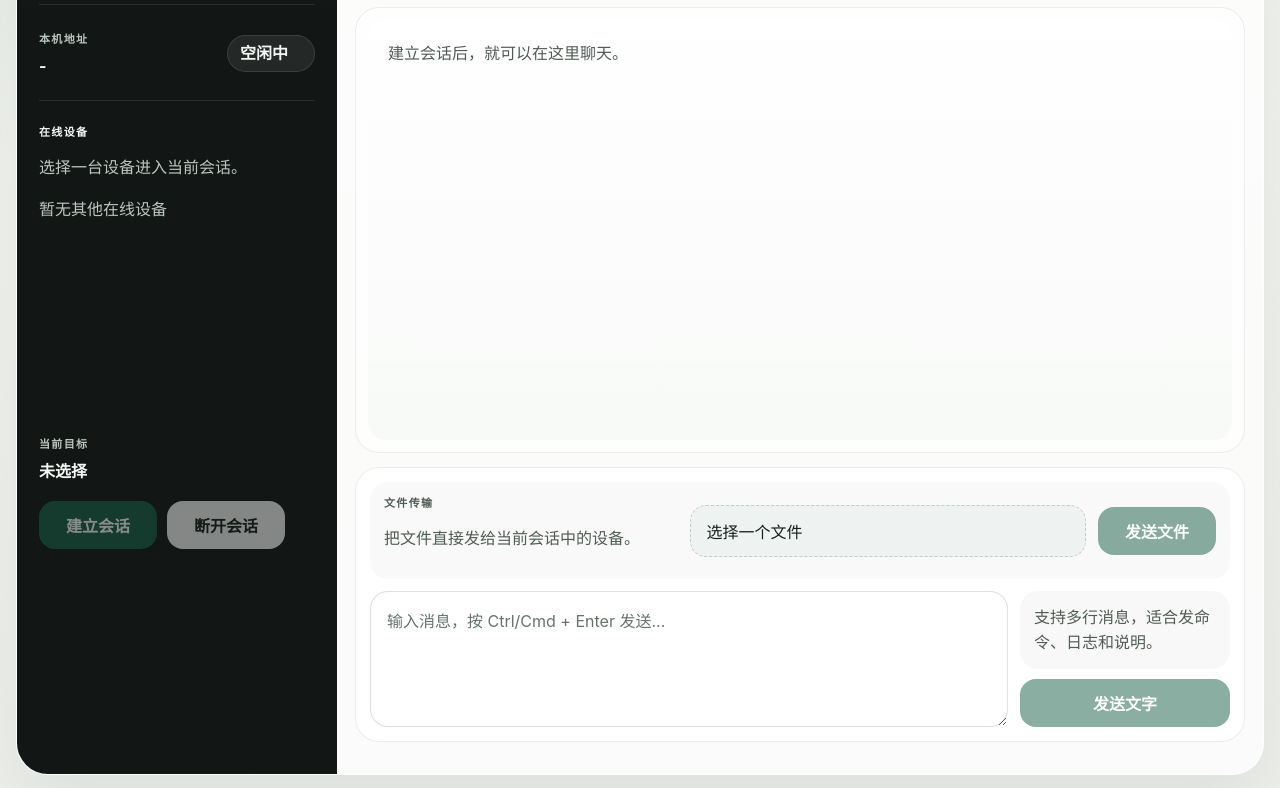
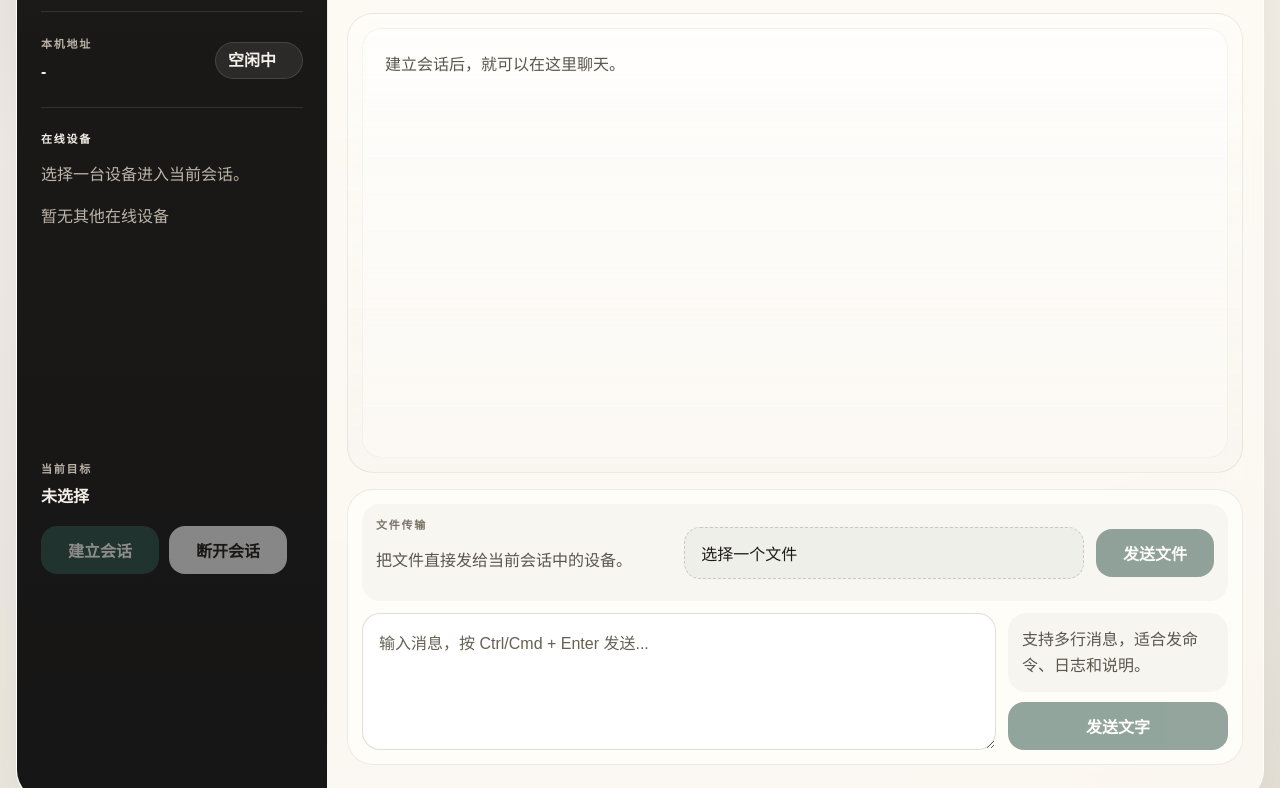
Before and after one commit to thtwz/localShare, a website: page public/index.html in a window 1280 px wide. Shown: the part 191-979 px from the top of the page. Drawn offline with Linux system fonts and the light colour scheme; no server answers.

Commit message:
Refine localshare interface styling

```diff
--- a/public/style.css
+++ b/public/style.css
@@ -1,24 +1,27 @@
 :root {
   color-scheme: light;
-  --bg: #edf0eb;
-  --bg-accent: #e4ebe5;
-  --shell: rgba(255, 255, 255, 0.72);
-  --surface: rgba(255, 255, 255, 0.9);
-  --surface-strong: #ffffff;
-  --sidebar: #121715;
+  --bg: #ece9e1;
+  --bg-warm: #f6f3ed;
+  --shell: rgba(255, 252, 247, 0.78);
+  --surface: rgba(255, 251, 246, 0.9);
+  --surface-strong: #fffdf8;
+  --sidebar: #171616;
+  --sidebar-soft: rgba(255, 255, 255, 0.06);
   --sidebar-line: rgba(255, 255, 255, 0.1);
-  --text: #16201a;
-  --text-soft: #4f5d54;
-  --text-inverse: #f4f7f4;
-  --text-inverse-soft: #bcc6bf;
-  --line: rgba(22, 32, 26, 0.08);
-  --line-strong: rgba(22, 32, 26, 0.14);
-  --accent: #175f46;
-  --accent-hover: #104c37;
-  --accent-soft: rgba(23, 95, 70, 0.1);
+  --text: #1b1a17;
+  --text-soft: #5b564c;
+  --text-faint: #7a7266;
+  --text-inverse: #f4efe7;
+  --text-inverse-soft: #bcb4a8;
+  --line: rgba(27, 26, 23, 0.08);
+  --line-strong: rgba(27, 26, 23, 0.14);
+  --accent: #284f44;
+  --accent-hover: #1f4037;
+  --accent-soft: rgba(40, 79, 68, 0.1);
+  --incoming: rgba(224, 233, 247, 0.92);
+  --bubble-self: #dde8e2;
   --bubble-peer: #ffffff;
-  --bubble-self: #dcece5;
-  --shadow: 0 30px 80px rgba(18, 24, 20, 0.08);
+  --shadow: 0 28px 80px rgba(34, 28, 20, 0.08);
 }
 
 * {
@@ -32,11 +35,24 @@ body {
 
 body {
   margin: 0;
-  font-family: "SF Pro Display", "PingFang SC", "Helvetica Neue", sans-serif;
+  font-family: "Avenir Next", "PingFang SC", "Hiragino Sans GB", "Microsoft YaHei", sans-serif;
   color: var(--text);
   background:
-    radial-gradient(circle at top left, rgba(23, 95, 70, 0.06), transparent 22%),
-    linear-gradient(180deg, #f3f5f1 0%, var(--bg) 100%);
+    radial-gradient(circle at top left, rgba(40, 79, 68, 0.08), transparent 22%),
+    radial-gradient(circle at bottom right, rgba(167, 148, 111, 0.08), transparent 26%),
+    linear-gradient(180deg, #f6f2ea 0%, var(--bg) 100%);
+}
+
+body::before {
+  content: "";
+  position: fixed;
+  inset: 0;
+  pointer-events: none;
+  background-image:
+    linear-gradient(rgba(255, 255, 255, 0.12), rgba(255, 255, 255, 0.12)),
+    radial-gradient(rgba(0, 0, 0, 0.016) 0.8px, transparent 0.8px);
+  background-size: auto, 8px 8px;
+  opacity: 0.35;
 }
 
 button,
@@ -46,28 +62,41 @@ input {
 }
 
 .app-shell {
-  width: min(1280px, calc(100vw - 32px));
+  position: relative;
+  width: min(1320px, calc(100vw - 32px));
   min-height: calc(100vh - 32px);
   margin: 16px auto;
   display: grid;
-  grid-template-columns: 320px minmax(0, 1fr);
+  grid-template-columns: 310px minmax(0, 1fr);
   overflow: hidden;
-  border: 1px solid rgba(255, 255, 255, 0.66);
+  border: 1px solid rgba(255, 255, 255, 0.7);
   border-radius: 32px;
   background: var(--shell);
   box-shadow: var(--shadow);
-  backdrop-filter: blur(20px);
+  backdrop-filter: blur(22px);
+}
+
+.app-shell::after {
+  content: "";
+  position: absolute;
+  top: 18px;
+  bottom: 18px;
+  left: 310px;
+  width: 1px;
+  background: linear-gradient(180deg, transparent 0%, rgba(27, 26, 23, 0.08) 12%, rgba(27, 26, 23, 0.08) 88%, transparent 100%);
 }
 
 .sidebar {
+  position: relative;
+  z-index: 1;
   display: flex;
   flex-direction: column;
-  gap: 22px;
-  padding: 28px 22px;
+  gap: 24px;
+  padding: 30px 24px;
   color: var(--text-inverse);
   background:
-    linear-gradient(180deg, rgba(255, 255, 255, 0.02), transparent 22%),
-    var(--sidebar);
+    linear-gradient(180deg, rgba(255, 255, 255, 0.02), transparent 24%),
+    linear-gradient(180deg, #1a1918 0%, var(--sidebar) 100%);
 }
 
 .eyebrow,
@@ -76,7 +105,7 @@ input {
   margin: 0;
   font-size: 11px;
   font-weight: 700;
-  letter-spacing: 0.12em;
+  letter-spacing: 0.16em;
   text-transform: uppercase;
 }
 
@@ -89,10 +118,17 @@ input {
   color: var(--text-inverse-soft);
 }
 
+.brand-block h1,
+.conversation-title h2 {
+  font-family: "Iowan Old Style", "Palatino Linotype", "Book Antiqua", "Songti SC", serif;
+  font-weight: 600;
+  letter-spacing: -0.03em;
+}
+
 .brand-block h1 {
   margin: 10px 0 0;
-  font-size: clamp(34px, 4vw, 44px);
-  line-height: 0.96;
+  font-size: clamp(38px, 4vw, 50px);
+  line-height: 0.92;
   color: var(--text-inverse);
 }
 
@@ -100,7 +136,7 @@ input {
 .section-copy,
 .incoming-text,
 .compose-hint {
-  line-height: 1.55;
+  line-height: 1.58;
 }
 
 .subtitle {
@@ -118,7 +154,7 @@ input {
   display: flex;
   align-items: flex-start;
   justify-content: space-between;
-  gap: 16px;
+  gap: 14px;
 }
 
 .identity-block strong,
@@ -139,7 +175,7 @@ input {
   border-radius: 999px;
   color: var(--text-inverse);
   background: rgba(255, 255, 255, 0.08);
-  border: 1px solid rgba(255, 255, 255, 0.1);
+  border: 1px solid rgba(255, 255, 255, 0.12);
 }
 
 .panel-head {
@@ -150,7 +186,7 @@ input {
   display: flex;
   flex-direction: column;
   gap: 8px;
-  min-height: 220px;
+  min-height: 240px;
 }
 
 .peer-chip {
@@ -162,22 +198,22 @@ input {
   color: var(--text-inverse);
   text-align: left;
   cursor: pointer;
-  transition: background 0.16s ease, border-color 0.16s ease, transform 0.16s ease;
+  transition: background 0.18s ease, border-color 0.18s ease, transform 0.18s ease;
 }
 
 .peer-chip:hover {
   transform: translateY(-1px);
-  background: rgba(255, 255, 255, 0.04);
+  background: rgba(255, 255, 255, 0.045);
 }
 
 .peer-chip.selected {
-  background: rgba(255, 255, 255, 0.06);
+  background: rgba(255, 255, 255, 0.065);
   border-color: rgba(255, 255, 255, 0.08);
 }
 
 .peer-chip.connected {
-  background: rgba(23, 95, 70, 0.3);
-  border-color: rgba(173, 220, 196, 0.18);
+  background: rgba(40, 79, 68, 0.42);
+  border-color: rgba(221, 232, 226, 0.16);
 }
 
 .peer-name,
@@ -188,7 +224,7 @@ input {
 .peer-name {
   color: var(--text-inverse);
   font-weight: 650;
-  line-height: 1.45;
+  line-height: 1.44;
 }
 
 .sidebar-meta {
@@ -215,7 +251,7 @@ button {
   color: #ffffff;
   background: var(--accent);
   cursor: pointer;
-  transition: background 0.16s ease, opacity 0.16s ease, transform 0.16s ease;
+  transition: background 0.18s ease, opacity 0.18s ease, transform 0.18s ease;
 }
 
 button:hover:not(:disabled) {
@@ -239,11 +275,13 @@ button:disabled {
 }
 
 .conversation-shell {
+  position: relative;
+  z-index: 1;
   display: grid;
   grid-template-rows: auto auto minmax(0, 1fr) auto;
-  gap: 14px;
+  gap: 16px;
   min-height: 0;
-  padding: 18px;
+  padding: 20px;
 }
 
 .conversation-header,
@@ -257,40 +295,40 @@ button:disabled {
 .conversation-header {
   display: flex;
   justify-content: space-between;
-  gap: 20px;
-  padding: 24px;
-  border-radius: 24px;
+  gap: 24px;
+  padding: 26px 28px;
+  border-radius: 26px;
 }
 
 .conversation-title .section-title,
 .transfer-copy .section-title {
-  color: var(--text-soft);
+  color: var(--text-faint);
 }
 
 .conversation-title h2 {
-  margin: 6px 0 0;
+  margin: 8px 0 0;
   color: var(--text);
-  font-size: clamp(30px, 4vw, 38px);
-  line-height: 1.04;
-  font-weight: 650;
+  font-size: clamp(34px, 4vw, 44px);
+  line-height: 0.98;
 }
 
 .conversation-meta {
   display: flex;
   flex-wrap: wrap;
   gap: 10px;
+  align-self: flex-start;
 }
 
 .meta-chip {
-  min-width: 152px;
+  min-width: 156px;
   padding: 14px 16px;
   border-radius: 18px;
-  background: rgba(22, 32, 26, 0.03);
-  border: 1px solid rgba(22, 32, 26, 0.04);
+  background: rgba(27, 26, 23, 0.03);
+  border: 1px solid rgba(27, 26, 23, 0.04);
 }
 
 .meta-chip .meta-label {
-  color: var(--text-soft);
+  color: var(--text-faint);
 }
 
 .meta-chip strong {
@@ -306,7 +344,7 @@ button:disabled {
   margin-top: 10px;
   overflow: hidden;
   border-radius: 999px;
-  background: rgba(22, 32, 26, 0.08);
+  background: rgba(27, 26, 23, 0.08);
 }
 
 .progress-bar {
@@ -323,11 +361,11 @@ button:disabled {
   align-items: center;
   padding: 18px 22px;
   border-radius: 20px;
-  background: rgba(229, 236, 251, 0.86);
+  background: var(--incoming);
 }
 
 .incoming-panel .section-title {
-  color: var(--text-soft);
+  color: var(--text-faint);
 }
 
 .incoming-text {
@@ -337,30 +375,33 @@ button:disabled {
 
 .chat-shell {
   min-height: 0;
-  padding: 12px;
-  border-radius: 24px;
-  background: rgba(255, 255, 255, 0.64);
+  padding: 14px;
+  border-radius: 26px;
+  background:
+    linear-gradient(180deg, rgba(255, 253, 249, 0.72), rgba(248, 245, 239, 0.86));
 }
 
 .chat-log {
-  min-height: 420px;
+  min-height: 430px;
   height: 100%;
   display: flex;
   flex-direction: column;
   gap: 14px;
-  padding: 20px;
+  padding: 22px;
   overflow: auto;
-  border-radius: 18px;
+  border-radius: 20px;
   background:
-    linear-gradient(180deg, rgba(255, 255, 255, 0.74), rgba(247, 249, 247, 0.94));
+    linear-gradient(180deg, rgba(255, 255, 255, 0.62), rgba(252, 249, 244, 0.94));
+  border: 1px solid rgba(27, 26, 23, 0.04);
 }
 
 .chat-message {
   max-width: min(68%, 560px);
-  padding: 12px 14px;
+  padding: 13px 15px;
   border-radius: 18px 18px 18px 8px;
   background: var(--bubble-peer);
-  border: 1px solid rgba(22, 32, 26, 0.06);
+  border: 1px solid rgba(27, 26, 23, 0.06);
+  box-shadow: 0 10px 24px rgba(27, 26, 23, 0.03);
 }
 
 .chat-message.self {
@@ -372,7 +413,7 @@ button:disabled {
 .chat-author {
   display: block;
   margin-bottom: 6px;
-  color: var(--text-soft);
+  color: var(--text-faint);
   font-size: 12px;
   letter-spacing: 0.06em;
   text-transform: uppercase;
@@ -382,14 +423,14 @@ button:disabled {
   color: var(--text);
   white-space: pre-wrap;
   word-break: break-word;
-  line-height: 1.58;
+  line-height: 1.6;
 }
 
 .composer-shell {
   display: grid;
   gap: 12px;
   padding: 14px;
-  border-radius: 24px;
+  border-radius: 26px;
   background: var(--surface-strong);
 }
 
@@ -400,7 +441,7 @@ button:disabled {
   align-items: center;
   padding: 12px 14px;
   border-radius: 18px;
-  background: rgba(22, 32, 26, 0.026);
+  background: rgba(27, 26, 23, 0.026);
 }
 
 .transfer-copy .section-copy {
@@ -413,9 +454,9 @@ button:disabled {
   min-height: 52px;
   padding: 0 16px;
   color: var(--text);
-  border: 1px dashed rgba(23, 95, 70, 0.24);
+  border: 1px dashed rgba(40, 79, 68, 0.22);
   border-radius: 16px;
-  background: rgba(23, 95, 70, 0.04);
+  background: rgba(40, 79, 68, 0.04);
   cursor: pointer;
 }
 
@@ -425,7 +466,7 @@ button:disabled {
 
 .chat-compose {
   display: grid;
-  grid-template-columns: minmax(0, 1fr) 210px;
+  grid-template-columns: minmax(0, 1fr) 220px;
   gap: 12px;
   align-items: stretch;
 }
@@ -442,7 +483,7 @@ button:disabled {
 }
 
 .chat-compose textarea::placeholder {
-  color: #66746b;
+  color: #666053;
 }
 
 .chat-actions {
@@ -457,12 +498,23 @@ button:disabled {
   padding: 14px;
   color: var(--text-soft);
   border-radius: 18px;
-  background: rgba(22, 32, 26, 0.03);
+  background: rgba(27, 26, 23, 0.03);
 }
 
 .empty-text {
   margin: 0;
   color: var(--text-soft);
+}
+
+.chat-log::-webkit-scrollbar {
+  width: 10px;
+}
+
+.chat-log::-webkit-scrollbar-thumb {
+  border: 2px solid transparent;
+  border-radius: 999px;
+  background: rgba(27, 26, 23, 0.14);
+  background-clip: padding-box;
 }
 
 .overlay {
@@ -473,27 +525,30 @@ button:disabled {
   align-items: center;
   justify-content: center;
   padding: 20px;
-  background: rgba(10, 15, 12, 0.42);
-  backdrop-filter: blur(10px);
+  background: rgba(12, 12, 12, 0.42);
+  backdrop-filter: blur(12px);
 }
 
 .overlay-card {
-  width: min(500px, 100%);
-  padding: 28px;
-  border-radius: 24px;
-  background: rgba(255, 255, 255, 0.96);
-  border: 1px solid rgba(255, 255, 255, 0.74);
-  box-shadow: 0 28px 60px rgba(18, 24, 20, 0.16);
+  width: min(520px, 100%);
+  padding: 30px;
+  border-radius: 26px;
+  background: rgba(255, 252, 247, 0.96);
+  border: 1px solid rgba(255, 255, 255, 0.72);
+  box-shadow: 0 32px 70px rgba(27, 26, 23, 0.16);
 }
 
 .overlay-card .section-title {
-  color: var(--text-soft);
+  color: var(--text-faint);
 }
 
 .overlay-card h3 {
   margin: 10px 0 12px;
   color: var(--text);
-  font-size: 28px;
+  font-size: 30px;
+  line-height: 1.06;
+  font-family: "Iowan Old Style", "Palatino Linotype", "Book Antiqua", "Songti SC", serif;
+  font-weight: 600;
 }
 
 .overlay-card p {
@@ -506,7 +561,11 @@ button:disabled {
 
 @media (max-width: 1120px) {
   .app-shell {
-    grid-template-columns: 300px minmax(0, 1fr);
+    grid-template-columns: 292px minmax(0, 1fr);
+  }
+
+  .app-shell::after {
+    left: 292px;
   }
 
   .transfer-toolbar {
@@ -516,9 +575,13 @@ button:disabled {
 
 @media (max-width: 860px) {
   .app-shell {
-    width: min(100vw - 20px, 1280px);
+    width: min(100vw - 20px, 1320px);
     margin: 10px auto;
     grid-template-columns: 1fr;
+  }
+
+  .app-shell::after {
+    display: none;
   }
 
   .conversation-header,
@@ -542,7 +605,7 @@ button:disabled {
   }
 
   .sidebar {
-    padding: 18px 16px;
+    padding: 20px 16px;
   }
 
   .conversation-shell {
```
Also changed, not shown: 1 other file.
